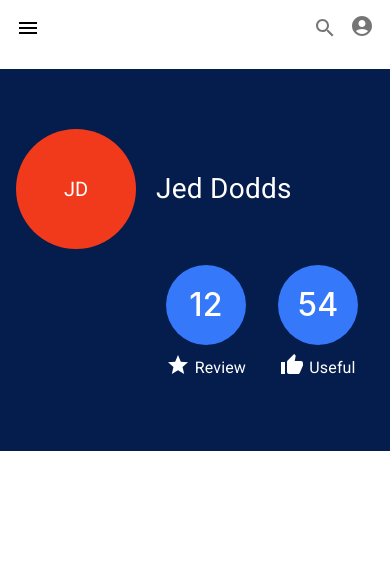
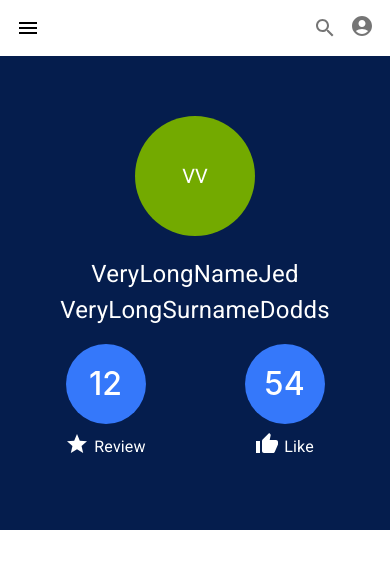
Before and after one commit to horoshopodumaj/recommendations, a React (Create React App) app in the folder client/: page /profile in a window 390 px wide. Shown: the top 568 px of the page. Built offline with nearby package versions, Linux system fonts and the light colour scheme.

Commit message:
added tooltips, translations, adaptive for the user's page

```diff
--- a/client/src/i18n/messages.js
+++ b/client/src/i18n/messages.js
@@ -36,7 +36,10 @@ export const messages = {
         readReview: "Read review",
         highestReviews: "The Highest Ratings of Reviews",
         highestReviewsDesc: "Check out the reviews that have the highest ratings",
-        likes: "Numder of people who found your review useful",
+        likes: "The number of people who liked your review",
+        review: "Review",
+        like: "Like",
+        countReviews: "Reviews written by you",
     },
     [LOCALES.RU]: {
         films: "фильмы",
@@ -73,6 +76,9 @@ export const messages = {
         readReview: "Читать отзыв",
         highestReviews: "Отзывы с самыми большими оценками",
         highestReviewsDesc: "Ознакомьтесь с отзывами у которых самые высокие оценки",
-        likes: "Количество людей, которые сочли ваш отзыв полезным",
+        likes: "Количество людей, которым понравился ваш отзыв",
+        review: "Отзывы",
+        like: "Нравится",
+        countReviews: "Отзывы, написанные вами",
     },
 };
--- a/client/src/pages/userPage/User.module.scss
+++ b/client/src/pages/userPage/User.module.scss
@@ -1,6 +1,12 @@
 .user_summary {
     margin-top: 68.5px;
     background-color: #051d4d;
+    @media screen and (max-width: 899px) and (min-width: 600px) {
+        margin-top: 64px;
+    }
+    @media screen and (max-width: 599px) {
+        margin-top: 56px;
+    }
 }
 
 .wrapper {
--- a/client/src/pages/userPage/UserPage.js
+++ b/client/src/pages/userPage/UserPage.js
@@ -10,12 +10,13 @@ import {
     Grid,
     List,
     ListItem,
-    Tooltip,
     Typography,
 } from "@mui/material";
+import Tooltip, { tooltipClasses } from "@mui/material/Tooltip";
 import { Link } from "react-router-dom";
 import StarIcon from "@mui/icons-material/Star";
 import ThumbUpIcon from "@mui/icons-material/ThumbUp";
+import { styled } from "@mui/material/styles";
 import { FormattedMessage } from "react-intl";
 
 function stringToColor(string) {
@@ -44,8 +45,14 @@ function stringAvatar(name) {
         children: `${name.split(" ")[0][0]}${name.split(" ")[1][0]}`,
     };
 }
-const userName = "Jed Dodds";
+const userName = "VeryLongNameJed VeryLongSurnameDodds";
 const userInfo = { ...stringAvatar(userName) };
+
+const CustomWidthTooltip = styled(({ className, ...props }) => (
+    <Tooltip {...props} classes={{ popper: className }} />
+))({
+    [`& .${tooltipClasses.tooltip}`]: {},
+});
 
 export default function UserPage() {
     return (
@@ -55,14 +62,20 @@ export default function UserPage() {
                 <div className={style.wrapper}>
                     <Container>
                         <Grid container>
-                            <Grid item xs={12} md={6}>
-                                <Box sx={{ display: "flex", alignItems: "center" }}>
+                            <Grid item xs={12} md={6} sm={12}>
+                                <Box
+                                    sx={{
+                                        display: "flex",
+                                        flexDirection: { xs: "column", md: "row" },
+                                        alignItems: "center",
+                                    }}>
                                     <Avatar
                                         sx={{
                                             width: "120px",
                                             height: "120px",
                                             backgroundColor: userInfo.sx.bgcolor,
-                                            mr: "20px",
+                                            mr: { xs: "0", md: "20px" },
+                                            mb: { xs: "20px", md: "0" },
                                         }}>
                                         {userInfo.children}
                                     </Avatar>
@@ -70,7 +83,7 @@ export default function UserPage() {
                                         component="h3"
                                         sx={{
                                             fontSize: {
-                                                xs: "1.75rem",
+                                                xs: "1.5rem",
                                                 sm: "2rem",
                                             },
                                             textAlign: "center",
@@ -80,21 +93,35 @@ export default function UserPage() {
                                     </Typography>
                                 </Box>
                             </Grid>
-                            <Grid item xs={12} md={6}>
-                                <List sx={{ display: "flex", float: "right" }}>
-                                    <ListItem sx={{ flexDirection: "column" }}>
+                            <Grid item xs={12} md={6} sm={12}>
+                                <List
+                                    sx={{ display: "flex", float: { xs: "center", md: "right" } }}>
+                                    <ListItem
+                                        sx={{ flexDirection: "column", alignItems: "center" }}>
                                         <strong className={style.strong}>12</strong>
-                                        <Box sx={{ display: "flex", justifyContent: "center" }}>
-                                            <StarIcon sx={{ color: "white", mr: "5px" }} />
-                                            <Typography sx={{ color: "white", mt: "3px" }}>
-                                                Review
-                                            </Typography>
-                                        </Box>
+                                        <CustomWidthTooltip
+                                            sx={{
+                                                maxWidth: { xs: "200px", md: "500px" },
+                                                textAlign: "center",
+                                            }}
+                                            title={<FormattedMessage id="countReviews" />}
+                                            placement="top">
+                                            <Box sx={{ display: "flex", justifyContent: "center" }}>
+                                                <StarIcon sx={{ color: "white", mr: "5px" }} />
+                                                <Typography sx={{ color: "white", mt: "3px" }}>
+                                                    <FormattedMessage id="review" />
+                                                </Typography>
+                                            </Box>
+                                        </CustomWidthTooltip>
                                     </ListItem>
-                                    <ListItem sx={{ flexDirection: "column" }}>
+                                    <ListItem
+                                        sx={{ flexDirection: "column", alignItems: "center" }}>
                                         <strong className={style.strong}>54</strong>
-                                        <Tooltip
-                                            sx={{ maxWidth: "20px" }}
+                                        <CustomWidthTooltip
+                                            sx={{
+                                                maxWidth: { xs: "200px", md: "500px" },
+                                                textAlign: "center",
+                                            }}
                                             title={<FormattedMessage id="likes" />}
                                             placement="top">
                                             <Box
@@ -105,10 +132,10 @@ export default function UserPage() {
                                                 }}>
                                                 <ThumbUpIcon sx={{ color: "white", mr: "5px" }} />
                                                 <Typography sx={{ color: "white", mt: "3px" }}>
-                                                    Useful
+                                                    <FormattedMessage id="like" />
                                                 </Typography>
                                             </Box>
-                                        </Tooltip>
+                                        </CustomWidthTooltip>
                                     </ListItem>
                                 </List>
                             </Grid>
```
